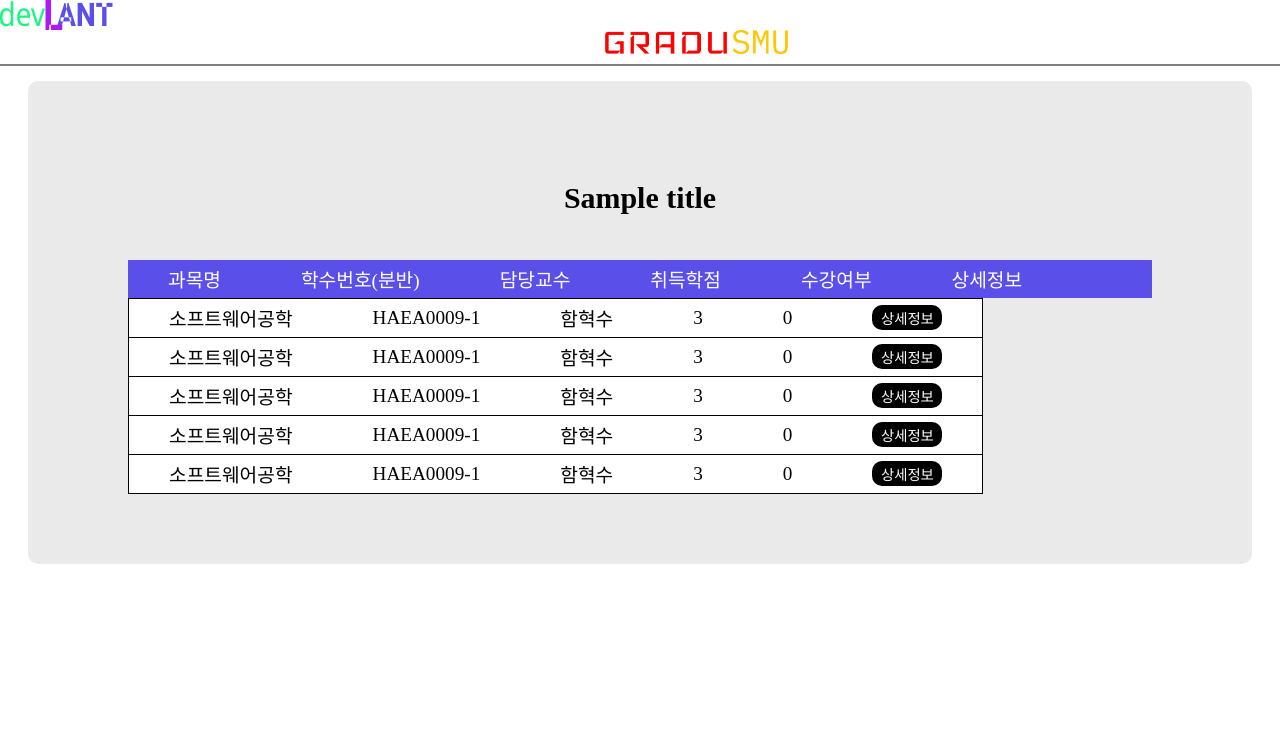
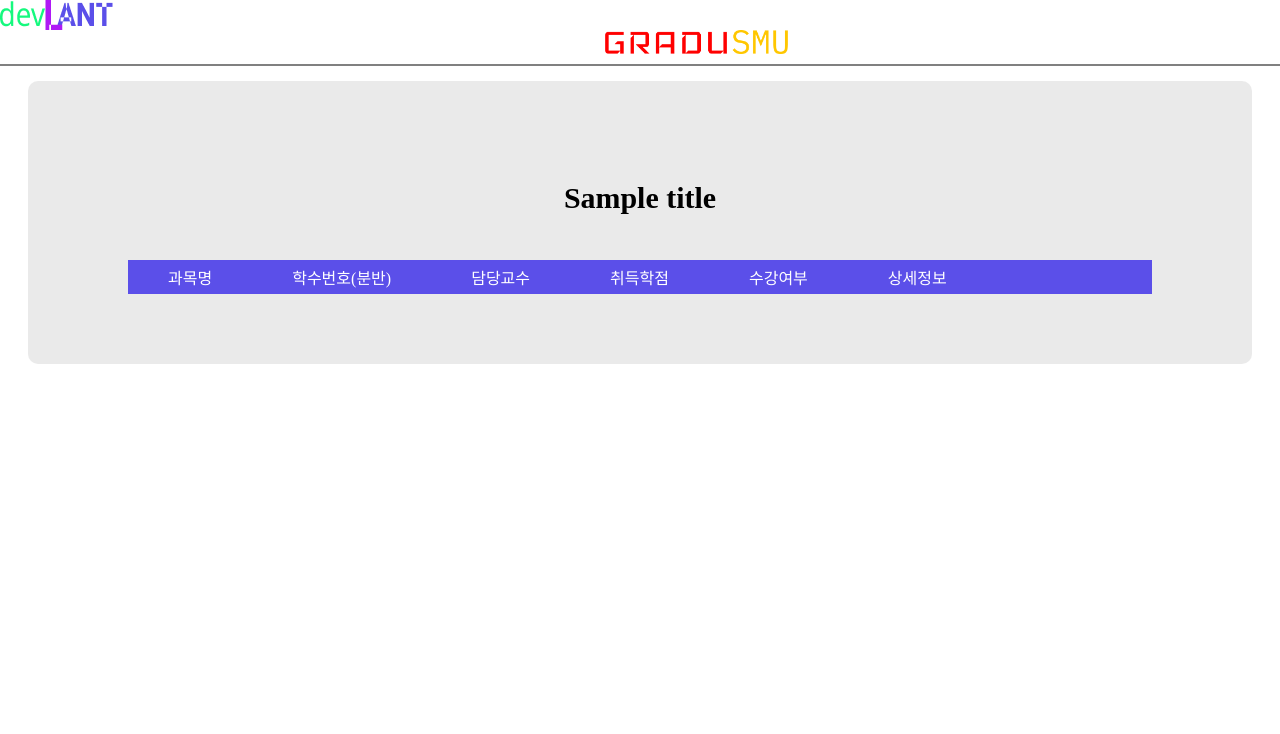
Before and after one commit to Devlants/GRADUSMU, a Django app: template gradusmu/templates/scoreGraphDetail.html in a window 1280 px wide. Shown: the top 734 px of the page. Run offline with Django 4.2, Linux system fonts and the light colour scheme; the template is opened without the code that fills it: most values are stand-ins (such as "Sample title", 1, 10 or a date in 2020); some libraries are stand-ins or nearby versions.

Commit message:
hyerin push

```diff
--- a/gradusmu/static/css/index.css
+++ b/gradusmu/static/css/index.css
@@ -165,7 +165,7 @@ html, body{
 }
 
 #select3{
-    width: 105px;
+    width: 140px;
 }
 
 .subjectTable{
@@ -177,18 +177,25 @@ html, body{
 
 .subjectTable table{
     text-align: center;
-    width: 100%;
     display: flex;
     flex-direction: column;
     border-collapse: collapse;
+    width: 100%;
 }
 
 .subjectTable thead{
+    display: flex;
+    justify-content: space-between;
     background-color: #5B4FE9;
     color: white;
+    width: inherit;
+    font-size: 1rem;
+    margin: 0;
+}
+
+.subjectTable tbody, tr{
     text-align: center;
     margin-left: 0;
-    width: 100%;
 }
 
 .subjectTable td{
--- a/gradusmu/static/css/scoreDetail.css
+++ b/gradusmu/static/css/scoreDetail.css
@@ -142,6 +142,7 @@ html, body{
 .basicCultureScoreWrap input {
     font-size: 1rem;
 }
+
 .totalScoreGraph, .majorScoreGraph, .majorSelectScoreGraph, .deepMajorScoreGraph, .cultureScoreGraph, .basicCultureScoreGraph, .balanceCultureScoreGraph, .essentialCultureScoreGraph, .bsmScoreGraph, .designScoreGraph, .majorBsmScoreGraph{
     border-radius: 20px;
     height: 35px;
--- a/gradusmu/static/js/index.js
+++ b/gradusmu/static/js/index.js
@@ -29,7 +29,7 @@ function putSubjectTable(data){
     $('#subjectTableTbody').html('');
     var length = Object.keys(data).length;
     if(length == 0){
-        $('#subjectTable').append('<div style="display: flex; justify-content: center; padding: 40px 0; border: 1px solid black; border-top: none; background-color: white; width: initial; text-align:center;">수강하신 과목이 존재하지 않습니다.</div>');
+        $('#subjectTableTbody').append('<div style="display: flex; justify-content: center; padding: 40px 0; border: 1px solid black; border-top: none; background-color: white; width: initial; text-align:center;">수강하신 과목이 존재하지 않습니다.</div>');
     }
     if(length > 0){
         $('#subjectTableTbody').html('<tr class="tbodyTr"> <td>' + data[0]['name'] + '</td><td>' + data[0]['serial_num'] + '</td><td>' + data[0]['prof'] + '</td><td>' + data[0]['point'] + '</td><td><button type="button" class="deleteSubjectBtn" id="' + data[0]['id'] + '" onclick="deleteSubject(' + data[0]['id'] + ')")>삭제하기</button></td><td><button type="button" class="detailSubjectBtn" id="' + data[0]['id'] + '">상세정보</button></td>');
--- /dev/null
+++ b/gradusmu/static/js/scoreGraphDetail.js
@@ -0,0 +1,100 @@
+//테이블 채우기
+function putSubjectTable(data){
+    $('#subjectTableTbody').html('');
+    var length = Object.keys(data).length;
+    for(var i = 0; i < length; i++){
+        if((data[i]['signed']) == true){
+            data[i]['signed'] = 'O';
+        }else{
+            data[i]['signed'] = 'X';
+        }
+    }
+    if(length == 0){
+        $('#subjectTable').append('<div style="display: flex; justify-content: center; padding: 40px 0; border: 1px solid black; border-top: none; background-color: white; width: initial; text-align:center;">수강하신 과목이 존재하지 않습니다.</div>');
+    }
+    if(length > 0){
+        $('#subjectTableTbody').html('<tr class="tbodyTr"> <td>' + data[0]['name'] + '</td><td>' + data[0]['serial_num'] + '</td><td>' + data[0]['prof'] + '</td><td>' + data[0]['point'] + '</td><td>' + data[0]['signed'] + '</td><td><button type="button" class="detailSubjectBtn" id="' + data[0]['id'] + '">상세정보</button></td>');
+        for(var i = 1; i < length; i++){
+            $('#subjectTableTbody').append('<tr class="tbodyTr"> <td>' + data[i]['name'] + '</td><td>' + data[i]['serial_num'] + '</td><td>' + data[i]['prof'] + '</td><td>' + data[i]['point'] + '</td><td>' + data[i]['signed'] + '</td><td><button type="button" class="detailSubjectBtn" id="' + data[i]['id'] + '">상세정보</button></td>');
+        }
+    }
+}
+
+
+//select 드롭다운 보이기(교양일 때)
+function getSelect(data){
+    if(data == '균형교양'){
+        $('.subjectSelect').html('<select id="selectWhat"><option value="인문">인문</option><option value="사회">사회</option><option value="자연">자연</option><option value="공학">공학</option><option value="예술">예술</option></select>');
+        getSubject('균형교양');
+    }
+
+    if(data == '핵심교양'){
+        $('.subjectSelect').html('<select id="selectWhat"><option value="창의적문제해결역량">창의적문제해결</option><option value="융복합역량">융복합</option><option value="다양성존중역량">다양성존중</option><option value="윤리실천역량">윤리실천</option></select>');
+        getSubject('핵심교양');
+    }
+
+    if(data == '기초교양'){
+        $('.subjectSelect').html('<select id="selectWhat"><option value="사고와표현">사고와표현</option><option value="EnglishFoundations">영어</option><option value="기초수학">수학</option><option value="컴퓨팅사고와데이터의이해">컴퓨팅사고</option><option value="알고리즘과게임콘텐츠">알고리즘</option></select>')
+        getSubject('기초교양');
+    }
+}
+
+//과목 가져오기
+function getSubject(data){
+    var dept_type = $('#selectWhat').val();
+    if(data == '균형교양'){
+        $.ajax({
+            type:"POST",
+            url: '/datas/balanced_culture/',
+            data: JSON.stringify({
+                "user_id" : user_id,
+                "dept_type" : dept_type
+            }),
+            success: function(data){
+                putSubjectTable(data);
+            },
+            error: function(){
+                alert('못 가져오는뎈?');
+            }
+        })
+    }
+    if(data == '핵심교양'){
+        $.ajax({
+            type:"POST",
+            url: '/datas/core_culture/',
+            data: JSON.stringify({
+                "user_id" : user_id,
+                "dept_type" : dept_type
+            }),
+            success: function(data){
+                putSubjectTable(data);
+            },
+            error: function(){
+                alert('못 가져오는뎈?');
+            }
+        })
+    }
+    if(data == '기초교양'){
+        $.ajax({
+            type:"POST",
+            url: '/datas/ess_culture/',
+            data: JSON.stringify({
+                "user_id" : user_id,
+                "dept_type" : dept_type
+            }),
+            success: function(data){
+                putSubjectTable(data);
+            },
+            error: function(){
+                alert('못 가져오는뎈?');
+            }
+        })
+    }
+}
+
+$(document).ready(function(){
+    getSelect(graphTitle);
+    $('.subjectSelect').change(function(){
+        getSubject(graphTitle);
+    })
+})
--- a/gradusmu/templates/scoreGraphDetail.html
+++ b/gradusmu/templates/scoreGraphDetail.html
@@ -9,6 +9,11 @@
         <link rel="stylesheet" href="{% static 'css/index.css' %}">
         <script src="https://ajax.googleapis.com/ajax/libs/jquery/3.2.1/jquery.min.js"></script>
         <script src="https://code.jquery.com/jquery-latest.js"></script>
+        <script type="text/javascript" src="{% static 'js/scoreGraphDetail.js' %}"></script>
+        <script type = "text/javascript">
+            var user_id = "{{user.id}}";
+            var graphTitle = "{{title}}";
+        </script>
     </head>
     <body>
         {% include "header.html" %}
@@ -18,6 +23,7 @@
                     <div class="subjectType">
                         <h3>{{title}}</h3>
                     </div>
+                    <div class="subjectSelect"></div>
                     <div class="subjectTable">
                         <table>
                             <thead>
@@ -28,47 +34,7 @@
                                 <td>수강여부</td>
                                 <td>상세정보</td>
                             </thead>
-                            <tbody>
-                                <tr class="tbodyTr">
-                                    <td>소프트웨어공학</td>
-                                    <td>HAEA0009-1</td>
-                                    <td>함혁수</td>
-                                    <td>3</td>
-                                    <td>0</td>
-                                    <td><button type="button" class="detailSubjectBtn">상세정보</button></td>
-                                </tr>
-                                <tr class="tbodyTr">
-                                    <td>소프트웨어공학</td>
-                                    <td>HAEA0009-1</td>
-                                    <td>함혁수</td>
-                                    <td>3</td>
-                                    <td>0</td>
-                                    <td><button type="button" class="detailSubjectBtn">상세정보</button></td>
-                                </tr>
-                                <tr class="tbodyTr">
-                                    <td>소프트웨어공학</td>
-                                    <td>HAEA0009-1</td>
-                                    <td>함혁수</td>
-                                    <td>3</td>
-                                    <td>0</td>
-                                    <td><button type="button" class="detailSubjectBtn">상세정보</button></td>
-                                </tr>
-                                <tr class="tbodyTr">
-                                    <td>소프트웨어공학</td>
-                                    <td>HAEA0009-1</td>
-                                    <td>함혁수</td>
-                                    <td>3</td>
-                                    <td>0</td>
-                                    <td><button type="button" class="detailSubjectBtn">상세정보</button></td>
-                                </tr>
-                                <tr class="tbodyTr">
-                                    <td>소프트웨어공학</td>
-                                    <td>HAEA0009-1</td>
-                                    <td>함혁수</td>
-                                    <td>3</td>
-                                    <td>0</td>
-                                    <td><button type="button" class="detailSubjectBtn">상세정보</button></td>
-                                </tr>
+                            <tbody id="subjectTableTbody">
                             </tbody>
                         </table>
                     </div>
```
Also changed, not shown: gradusmu/static/js/scoreDetail.js (+116 -46 lines), gradusmu/templates/index.html (+0 -8 lines), gradusmu/templates/scoreDetail.html (+19 -54 lines), 1 other file.
